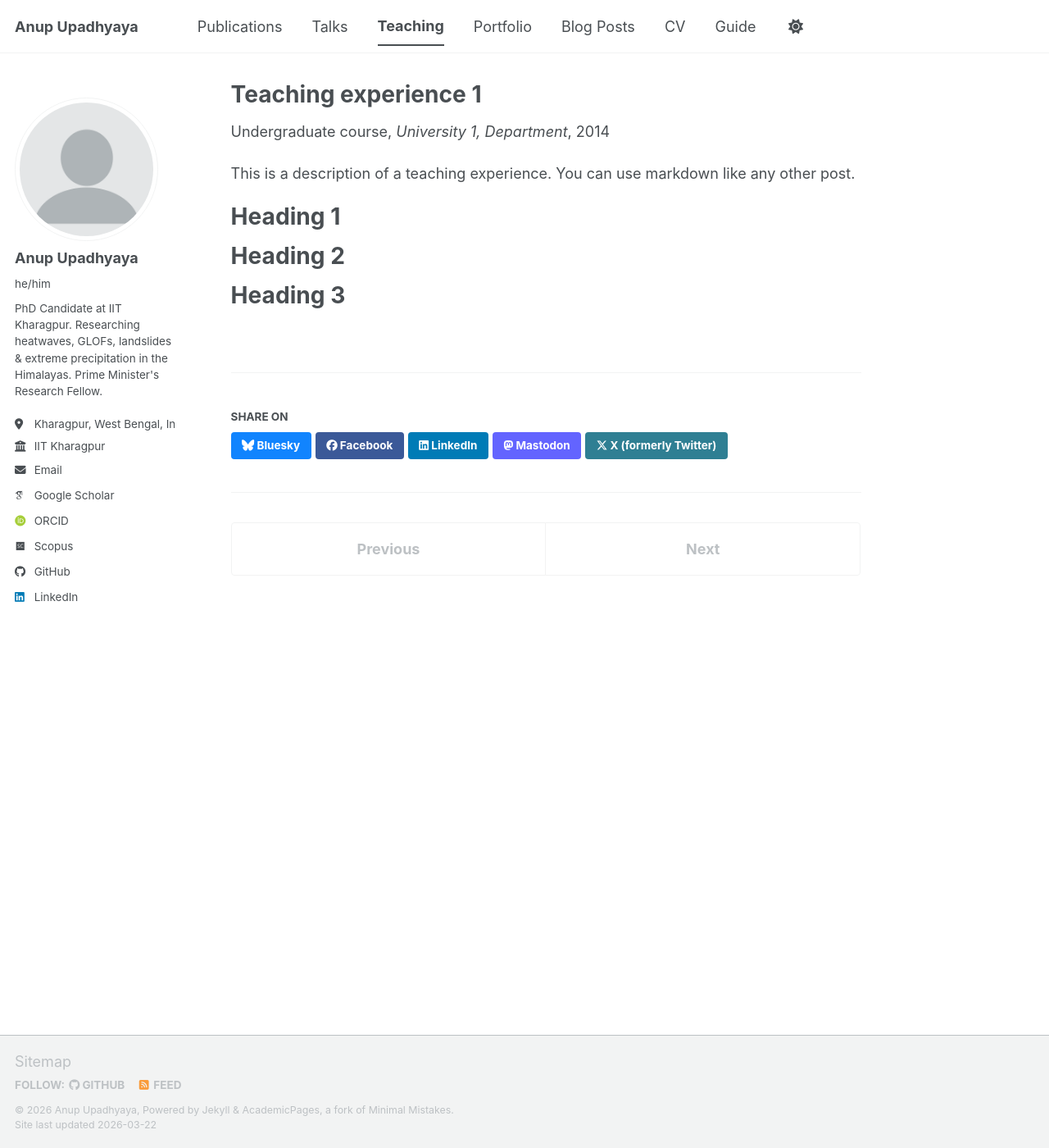
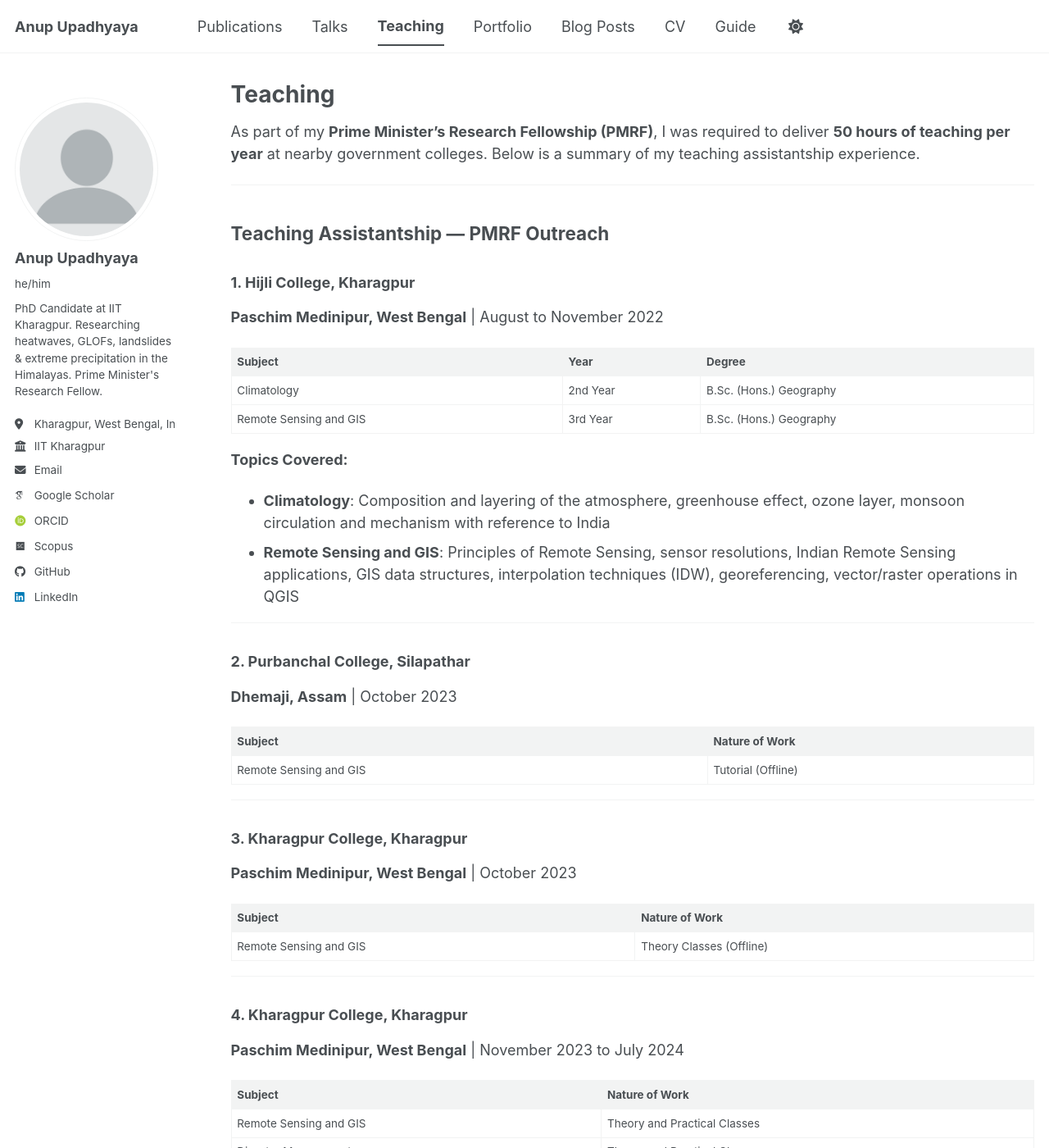
Before and after one commit to anupupadhyaya/anupupadhyaya.github.io, a Jekyll site: the page built from _teaching/2014-spring-teaching-1.md, in a window 1280 px wide and 1400 px high. Shown: the whole window at 82% size. Built offline with Jekyll 4.4.1, drawn with Linux system fonts in a browser that asks for light colours; some web fonts are replaced; a script bundle is joined from its source files by our own code; library files that are not in the unit come from our copies; some of the changed text lies outside the part shown.

Commit message:
Revise teaching experience and add new assistantships
Updated teaching experience details and added new sections for various colleges and courses.

```diff
--- a/_teaching/2014-spring-teaching-1.md
+++ b/_teaching/2014-spring-teaching-1.md
@@ -1,20 +1,79 @@
 ---
-title: "Teaching experience 1"
-collection: teaching
-type: "Undergraduate course"
-permalink: /teaching/2014-spring-teaching-1
-venue: "University 1, Department"
-date: 2014-01-01
-location: "City, Country"
+layout: archive
+title: "Teaching"
+permalink: /teaching/
+author_profile: true
 ---
 
-This is a description of a teaching experience. You can use markdown like any other post.
+As part of my **Prime Minister's Research Fellowship (PMRF)**,
+I was required to deliver **50 hours of teaching per year**
+at nearby government colleges. Below is a summary of my
+teaching assistantship experience.
 
-Heading 1
-======
+---
 
-Heading 2
-======
+## Teaching Assistantship — PMRF Outreach
 
-Heading 3
-======
+### 1. Hijli College, Kharagpur
+**Paschim Medinipur, West Bengal** | August to November 2022
+
+| Subject | Year | Degree |
+|---------|------|--------|
+| Climatology | 2nd Year | B.Sc. (Hons.) Geography |
+| Remote Sensing and GIS | 3rd Year | B.Sc. (Hons.) Geography |
+
+**Topics Covered:**
+- **Climatology**: Composition and layering of the atmosphere,
+  greenhouse effect, ozone layer, monsoon circulation and
+  mechanism with reference to India
+- **Remote Sensing and GIS**: Principles of Remote Sensing,
+  sensor resolutions, Indian Remote Sensing applications,
+  GIS data structures, interpolation techniques (IDW),
+  georeferencing, vector/raster operations in QGIS
+
+---
+
+### 2. Purbanchal College, Silapathar
+**Dhemaji, Assam** | October 2023
+
+| Subject | Nature of Work |
+|---------|---------------|
+| Remote Sensing and GIS | Tutorial (Offline) |
+
+---
+
+### 3. Kharagpur College, Kharagpur
+**Paschim Medinipur, West Bengal** | October 2023
+
+| Subject | Nature of Work |
+|---------|---------------|
+| Remote Sensing and GIS | Theory Classes (Offline) |
+
+---
+
+### 4. Kharagpur College, Kharagpur
+**Paschim Medinipur, West Bengal** | November 2023 to July 2024
+
+| Subject | Nature of Work |
+|---------|---------------|
+| Remote Sensing and GIS | Theory and Practical Classes |
+| Disaster Management | Theory and Practical Classes |
+
+---
+
+## Teaching Assistantship — IIT Kharagpur
+
+### DIY Lab Course (DY17003)
+**IIT Kharagpur** | Autumn Semester 2020 to 2021 and Spring 2023
+
+Served as a Teaching Assistant for the institute-level
+**DIY (Do It Yourself) Project Course**, coordinated by
+the Department of Mechanical Engineering.
+
+**Areas covered:**
+- Computer Aided Design (CAD) and 3D Printing
+- Circuit design with TinkerCAD and Arduino
+- Disassembly and assembly of machines
+- Team project guidance and evaluation
+
+---
```
